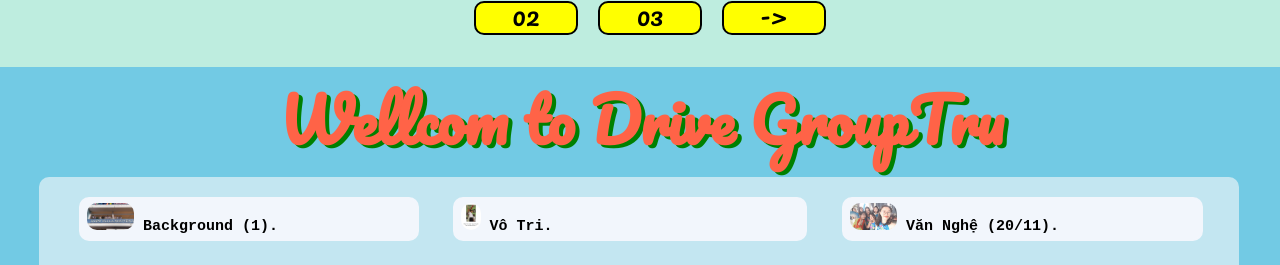
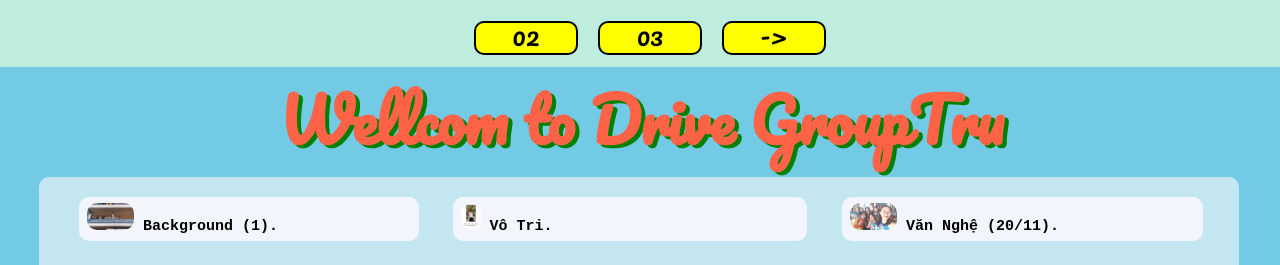
Before and after one commit to Grouptru/DriveGroupTru.github.io, a plain HTML site: page index.html in a window 1280 px wide. Shown: the part 741-1006 px from the top of the page. Drawn offline with Linux system fonts and the light colour scheme.

Commit message:
Update style01.css

```diff
--- a/style01.css
+++ b/style01.css
@@ -183,7 +183,7 @@ input{
     position: fixed;
     left: 50%;
     transform: translateX(-50%);
-    bottom: 3%;
+    bottom: 0.5%;
     z-index: 1;
     font-size: 15px;
     text-align: center;
```
